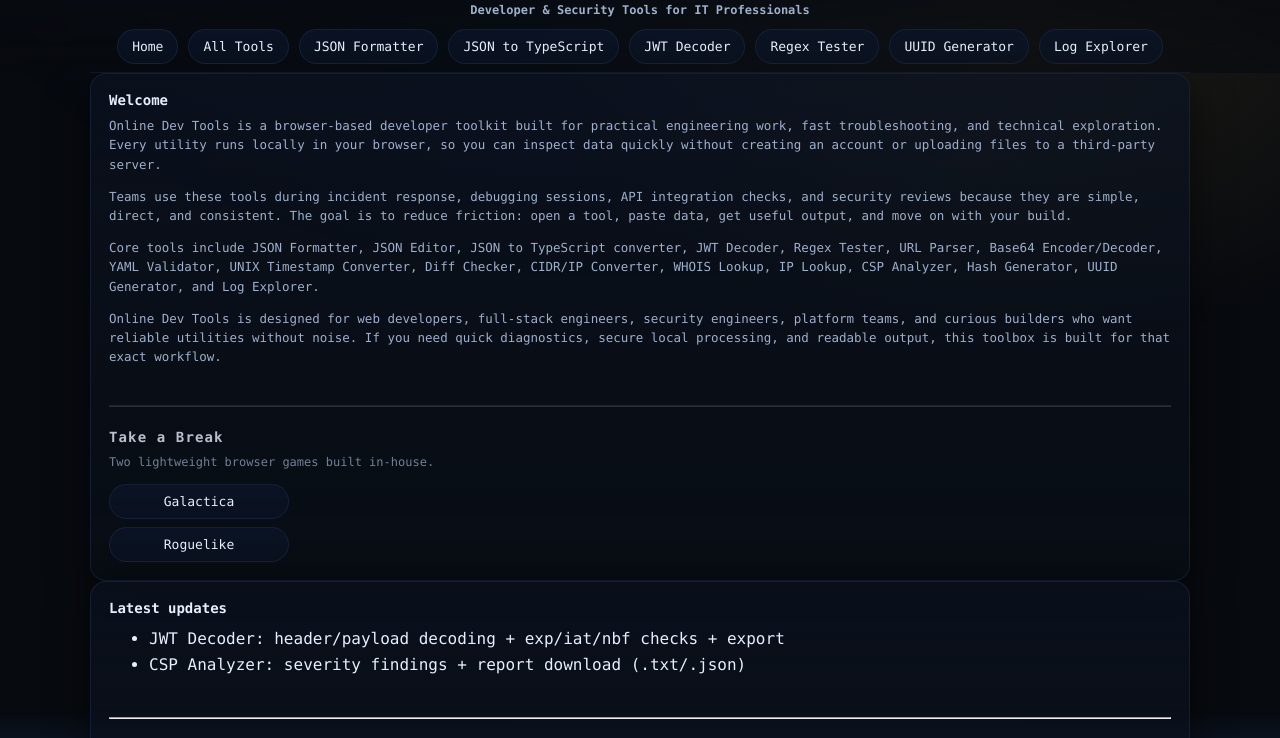
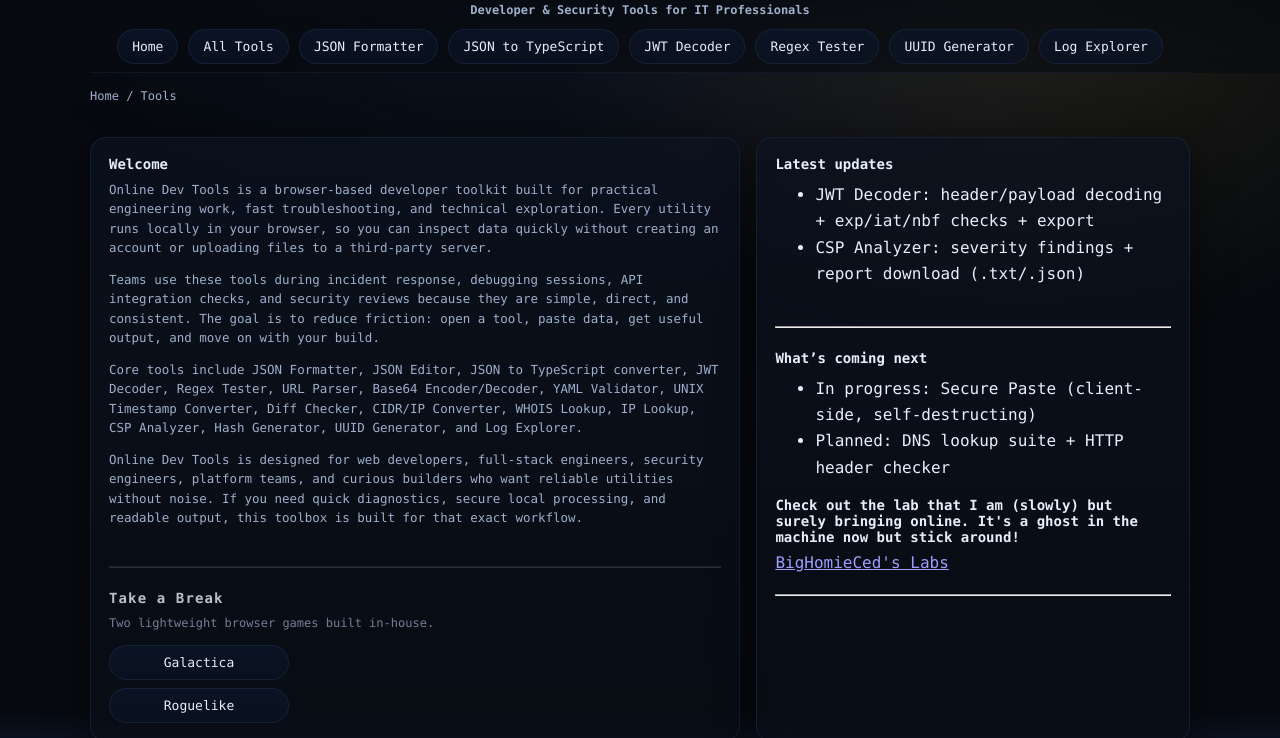
Before and after one commit to SandLotLab/onlinedevtools-site, a plain HTML site: page index.html in a window 1280 px wide. Shown: the part 57-795 px from the top of the page. Drawn offline with Linux system fonts and the light colour scheme.

Commit message:
Update index.html

```diff
--- a/index.html
+++ b/index.html
@@ -144,7 +144,9 @@
     <main>
       <div class="wrap">
 
+        <nav class="breadcrumbs" style="margin-top:16px;"><a href="/">Home</a> / Tools</nav>
 
+        <section class="grid">
 
           <!-- LEFT -->
           <div class="card">
```
